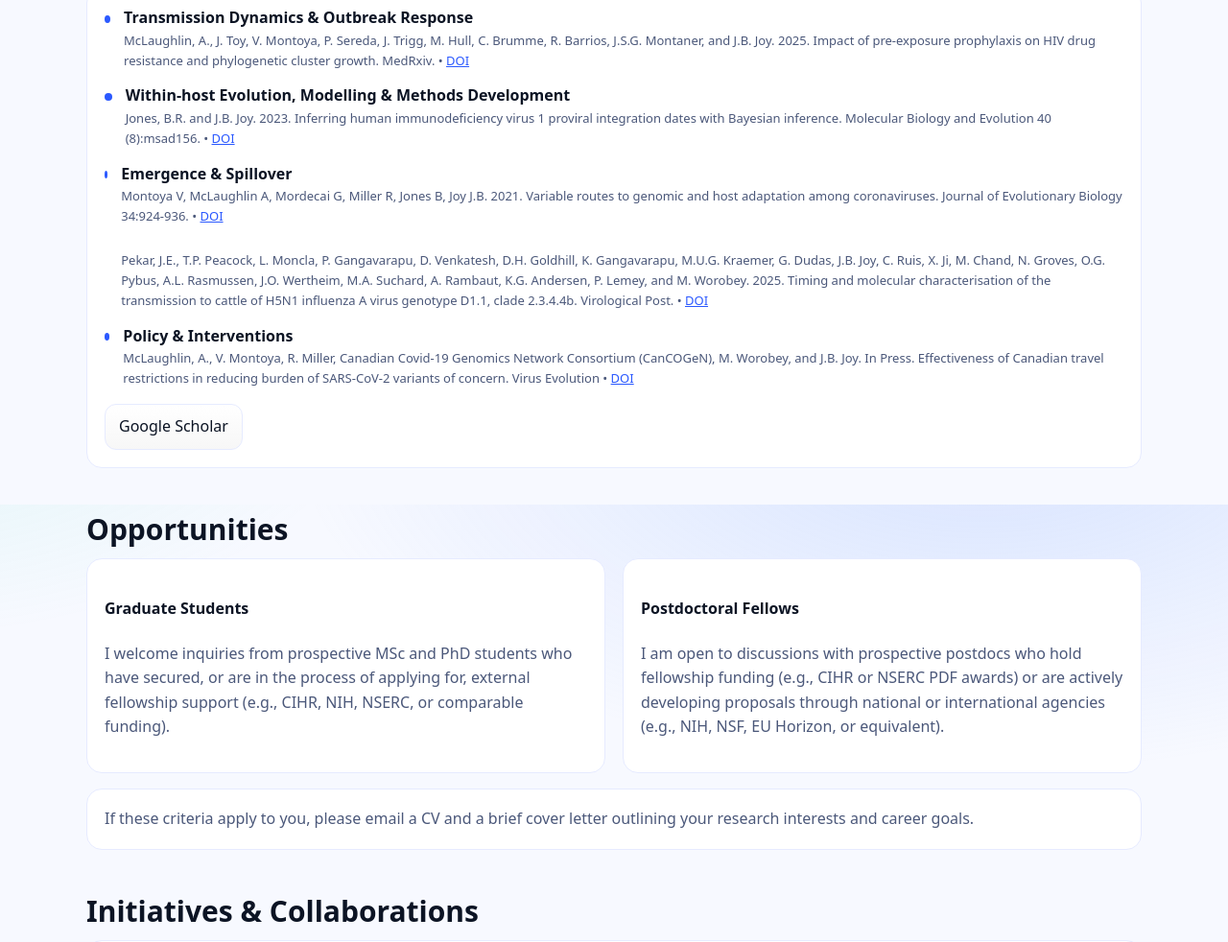
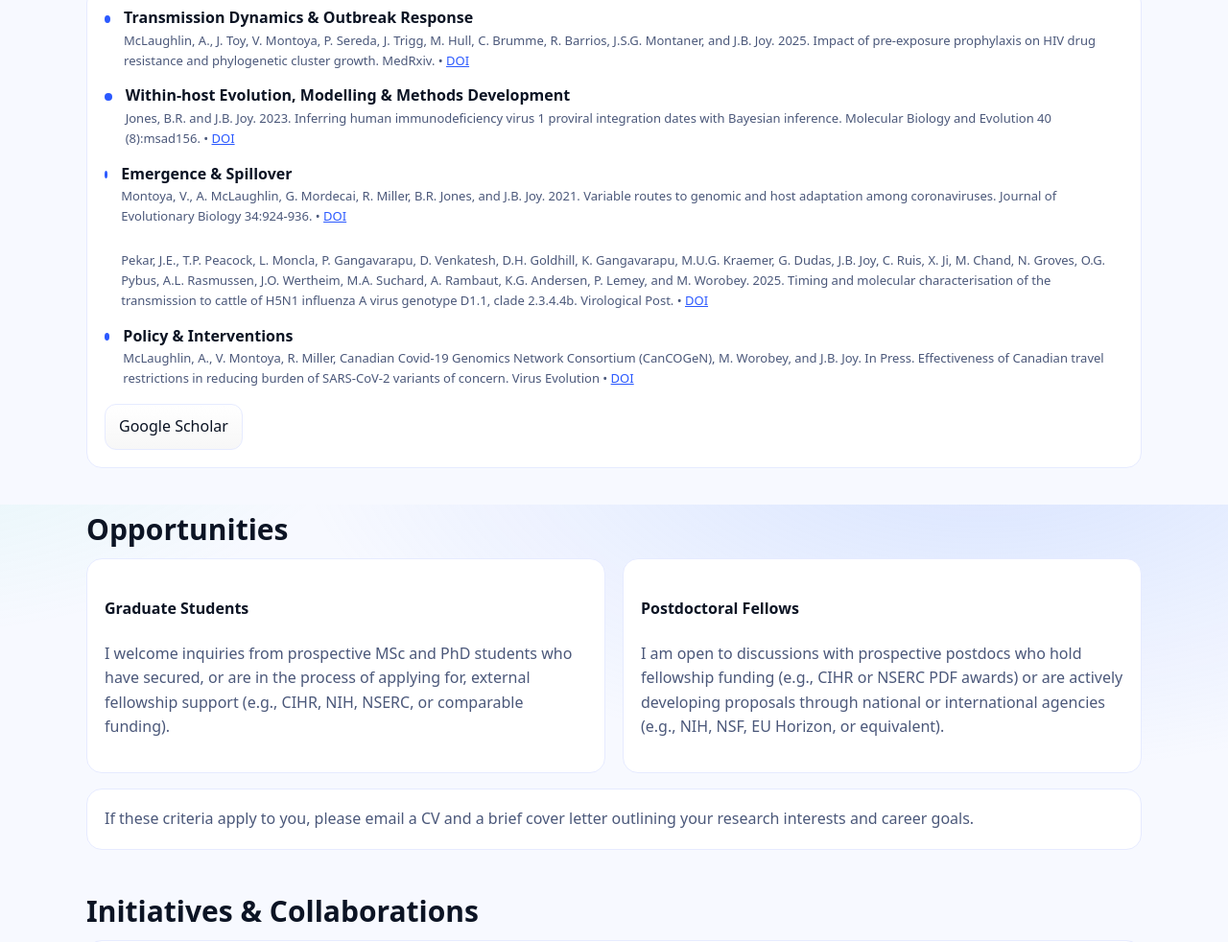
Before and after one commit to greenbeard1/greenbeard1.github.io, a plain HTML site: page index.html in a window 1280 px wide. Shown: the part 2674-3656 px from the top of the page at 96% size. Drawn offline with Linux system fonts and the light colour scheme.

Commit message:
Update index.html

```diff
--- a/index.html
+++ b/index.html
@@ -271,7 +271,7 @@
           <li class="pub"><span class="dot" aria-hidden="true"></span>
             <div>
               <strong>Emergence & Spillover</strong>
-              <div class="small muted">Montoya V, McLaughlin A, Mordecai G, Miller R, Jones B, Joy J.B. 2021. Variable routes to genomic and host adaptation among coronaviruses. Journal of Evolutionary Biology 34:924-936. • <a href="https://doi.org/10.1111/jeb.13771">DOI</a>
+              <div class="small muted">Montoya, V., A. McLaughlin, G. Mordecai, R. Miller, B.R. Jones, and J.B. Joy. 2021. Variable routes to genomic and host adaptation among coronaviruses. Journal of Evolutionary Biology 34:924-936. • <a href="https://doi.org/10.1111/jeb.13771">DOI</a>
 		     </div>
 		     <br>
 	         <div class="small muted">Pekar, J.E., T.P. Peacock, L. Moncla, P. Gangavarapu, D. Venkatesh, D.H. Goldhill, K. Gangavarapu, M.U.G. Kraemer, G. Dudas, J.B. Joy, C. Ruis, X. Ji, M. Chand, N. Groves, O.G. Pybus, A.L. Rasmussen, J.O. Wertheim, M.A. Suchard, A. Rambaut, K.G. Andersen, P. Lemey, and M. Worobey. 2025. Timing and molecular characterisation of the transmission to cattle of H5N1 influenza A virus genotype D1.1, clade 2.3.4.4b. Virological Post. • <a href="https://virological.org/t/timing-and-molecular-characterisation-of-the-transmission-to-cattle-ofh5n1-influenza-a-virus-genotype-d1-1-clade-2-3-4-4b/991">DOI</a></div>
```
